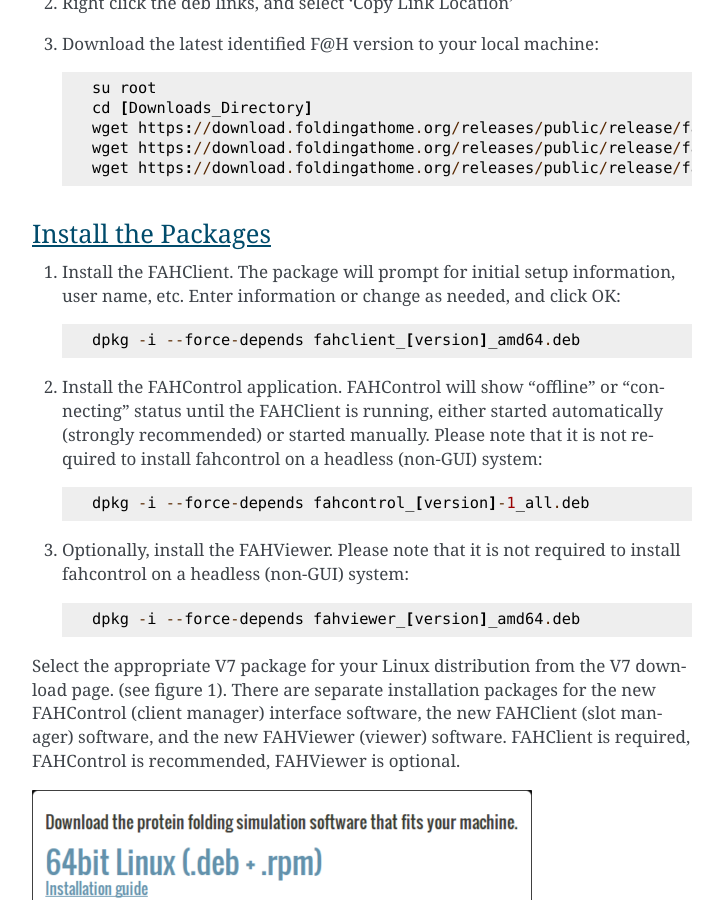
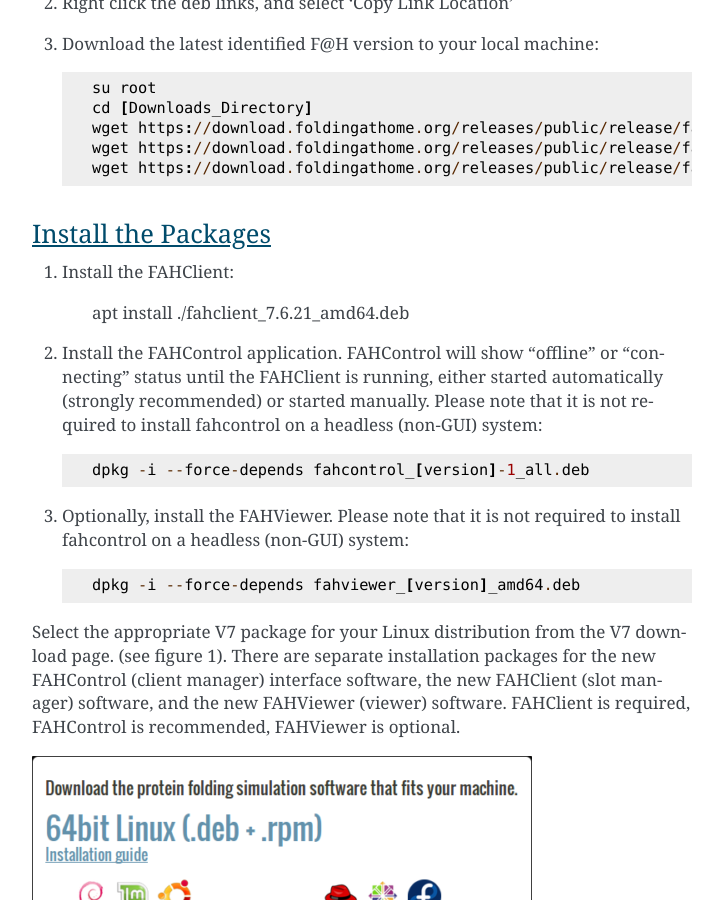
Before and after one commit to FoldingCommunity/fah-client-documentation, a Sphinx documentation site: the page built from docs/source/linux/gui_based_installation_linux.rst, in a window 1280 px wide and 900 px high, scrolled down 744 px. Shown: the whole window, without its empty margins (388-1111 px from the left). Built offline with Sphinx 7.4.7, drawn with Linux system fonts in a browser that asks for light colours.

Commit message:
gui_based_installation_linux.rst

```diff
--- a/docs/source/linux/gui_based_installation_linux.rst
+++ b/docs/source/linux/gui_based_installation_linux.rst
@@ -37,9 +37,9 @@
 Install the Packages
 ********************
 
-#. Install the FAHClient. The package will prompt for initial setup information, user name, etc. Enter information or change as needed, and click OK::
+#. Install the FAHClient:
 
-        dpkg -i --force-depends fahclient_[version]_amd64.deb
+        apt install ./fahclient_7.6.21_amd64.deb
 
 
 #. Install the FAHControl application. FAHControl will show “offline” or “connecting” status until the FAHClient is running, either started automatically (strongly recommended) or started manually. Please note that it is not required to install fahcontrol on a headless (non-GUI) system::
```
